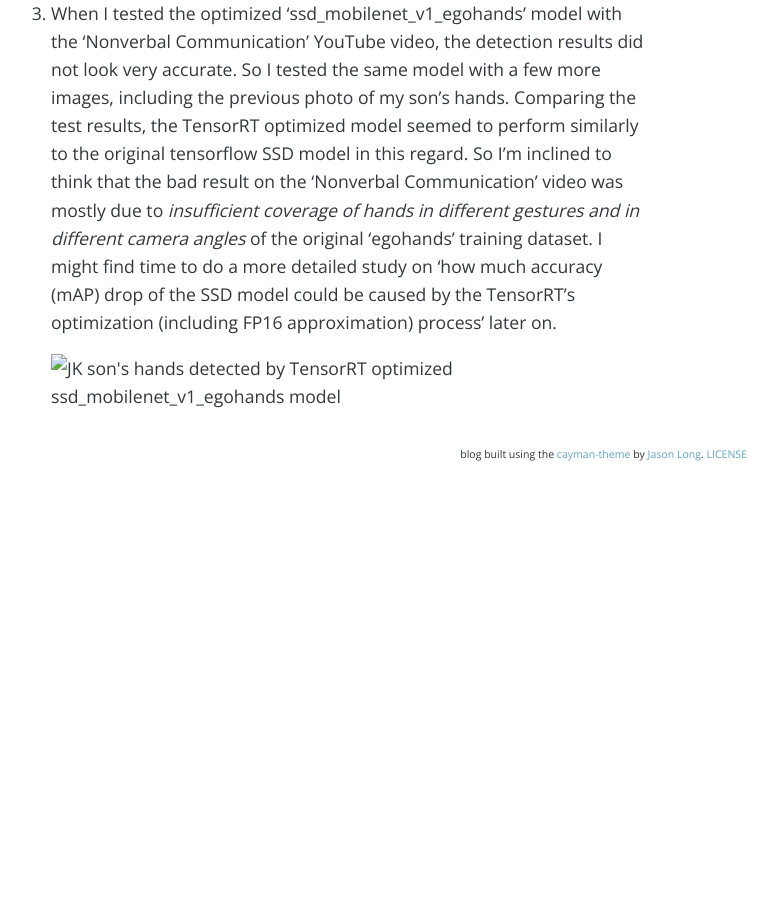
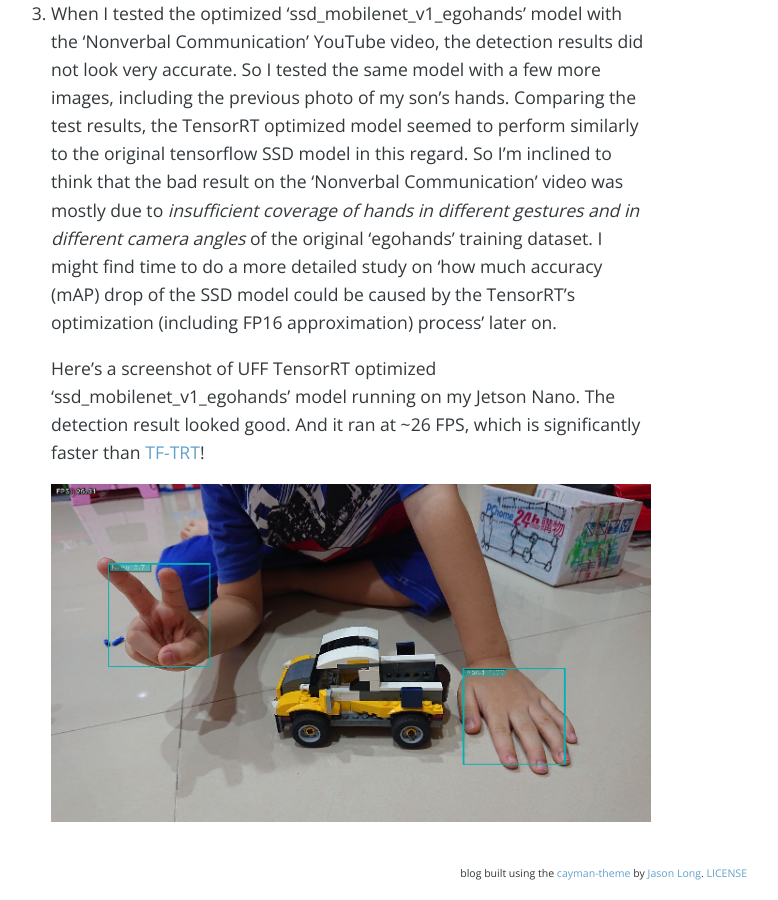
Before and after one commit to jkjung-avt/jkjung-avt.github.io, a Jekyll site: the page built from _posts/2019-11-17-tensorrt-ssd.md, in a window 1280 px wide and 900 px high, scrolled down 4998 px. Shown: the whole window, without its empty margins (309-1087 px from the left). Built offline with Jekyll 4.4.1, drawn with Linux system fonts in a browser that asks for light colours; nearby versions of some CDN libraries; comment, search, counter and statistics services are not loaded; before the commit the page ends 5480 px from its top, so only the background shows below that.

Commit message:
Add the screenshot of UFF TRT ssd_mobilenet_v1_egohands model running on Nano

```diff
--- a/_posts/2019-11-17-tensorrt-ssd.md
+++ b/_posts/2019-11-17-tensorrt-ssd.md
@@ -88,4 +88,6 @@ Same as my previous TensorRT demos, [GoogLeNet](https://jkjung-avt.github.io/ten
 
 3. When I tested the optimized 'ssd_mobilenet_v1_egohands' model with the 'Nonverbal Communication' YouTube video, the detection results did not look very accurate.  So I tested the same model with a few more images, including the previous photo of my son's hands.  Comparing the test results, the TensorRT optimized model seemed to perform similarly to the original tensorflow SSD model in this regard.  So I'm inclined to think that the bad result on the 'Nonverbal Communication' video was mostly due to *insufficient coverage of hands in different gestures and in different camera angles* of the original 'egohands' training dataset.  I might find time to do a more detailed study on 'how much accuracy (mAP) drop of the SSD model could be caused by the TensorRT's optimization (including FP16 approximation) process' later on.
 
-   ![JK son's hands detected by TensorRT optimized ssd_mobilenet_v1_egohands model]()
+   Here's a screenshot of UFF TensorRT optimized 'ssd_mobilenet_v1_egohands' model running on my Jetson Nano.  The detection result looked good.  And it ran at ~26 FPS, which is significantly faster than [TF-TRT](https://jkjung-avt.github.io/tf-trt-on-nano/)!
+
+   ![JK son's hands detected by TensorRT optimized ssd_mobilenet_v1_egohands model](/assets/2019-11-17-tensorrt-ssd/sons_hands.png)
```
Also changed, not shown: assets/2019-11-17-tensorrt-ssd/sons_hands.png (added).
